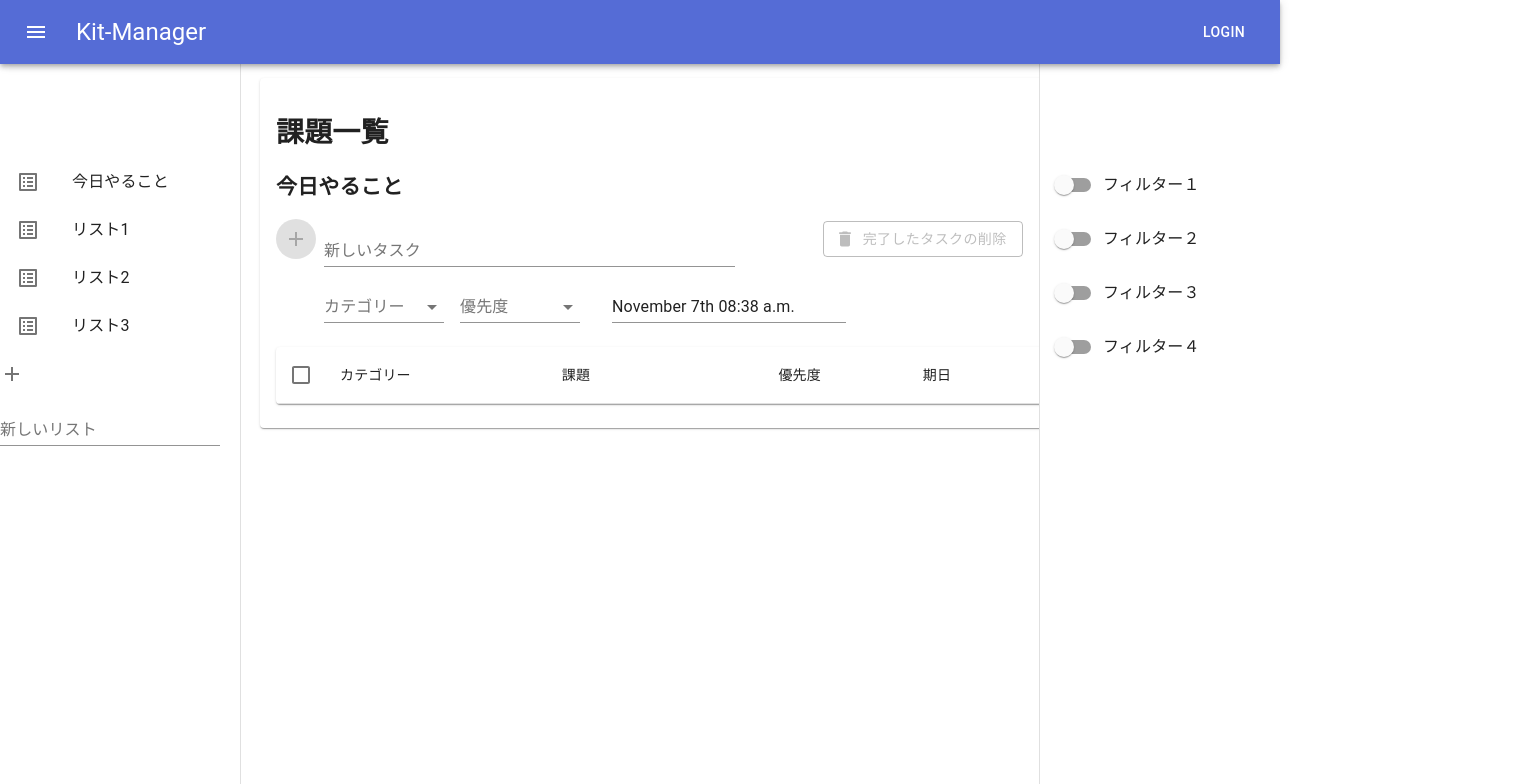
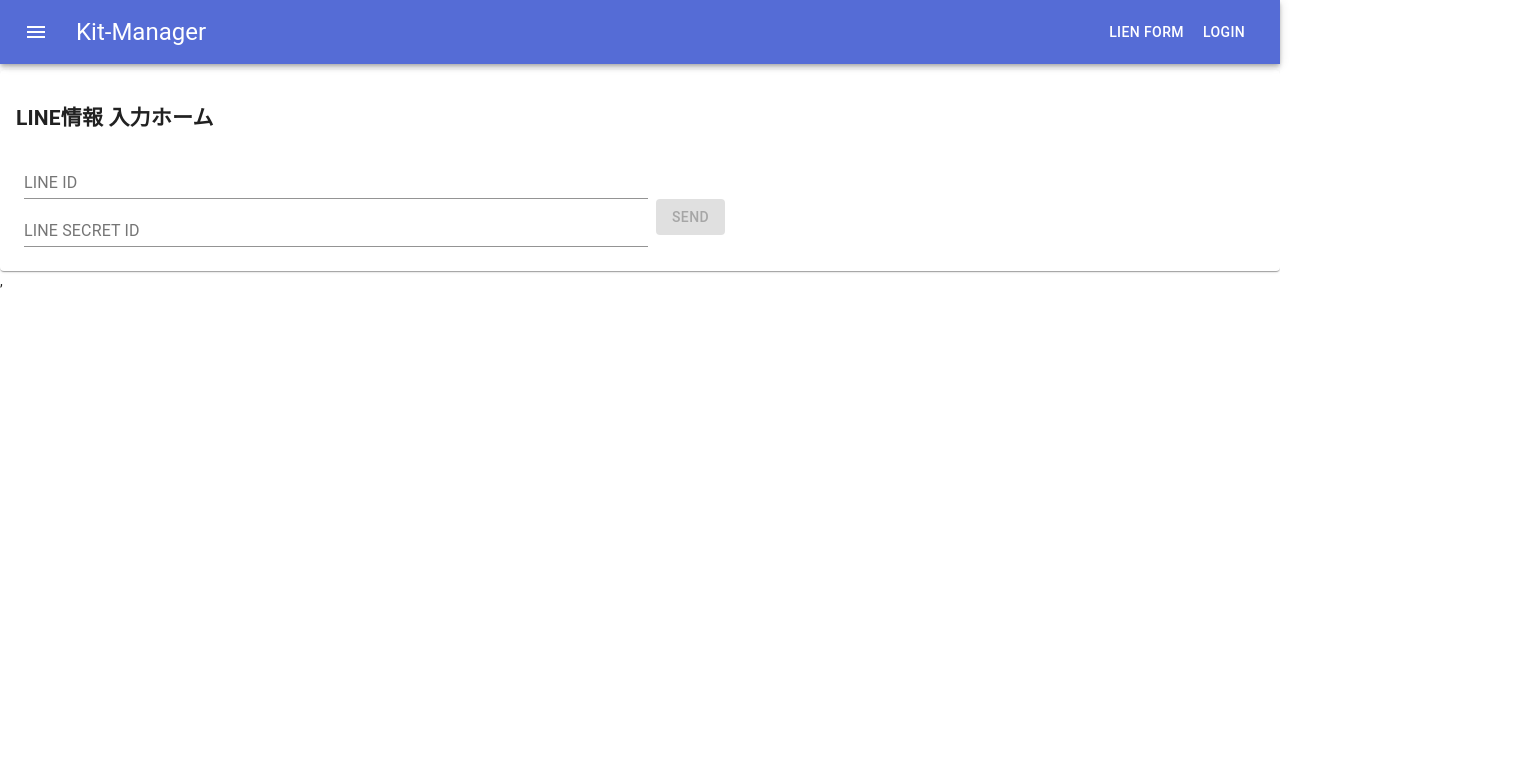
Before and after one commit to rainierrr/task-manager, a React app in the folder frontend/: page /line in a window 1280 px wide. Shown: the top 784 px of the page, 1540 px wide, since content can reach past the window. Built offline with nearby package versions, Linux system fonts and the light colour scheme; the HTML template or start-up script is replaced by a standard one.

Commit message:
lineの入力ホーム作成

```diff
--- a/frontend/package.json
+++ b/frontend/package.json
@@ -28,11 +28,13 @@
     "@types/date-fns": "^2.6.0",
     "@types/react-redux": "^7.1.12",
     "add": "^2.0.6",
+    "axios": "^0.21.1",
     "react": "^17.0.1",
     "react-dom": "^17.0.1",
     "react-redux": "^7.2.2",
     "react-router-dom": "^5.2.0",
     "redux": "^4.0.5",
+    "redux-thunk": "^2.3.0",
     "yarn": "^1.22.10"
   }
 }
--- a/frontend/src/App.tsx
+++ b/frontend/src/App.tsx
@@ -1,9 +1,9 @@
 import * as React from "react";
 import Grid from '@material-ui/core/Grid';
 import SideBar from './SideBar';
-import Heder from './Header';
 import ListFilter from './ListFilter';
 import TaskList from './Tasks/index';
+import Header from './Header';
 import { makeStyles, createStyles, Theme } from '@material-ui/core/styles';
 
 const drawerWidth = 240;
@@ -27,9 +27,10 @@ function App() {
   const classes = useStyles();
   return (
     <div>
-        <Heder />
+        <div>
         <SideBar/>
         <ListFilter />
+        <Header />
         <div>
           <Grid container className={classes.container}>
             <Grid item xs={8}>
@@ -39,6 +40,7 @@ function App() {
             </Grid>
           </Grid>
         </div>
+        </div>
     </div>
   );
 }
--- a/frontend/src/Header.tsx
+++ b/frontend/src/Header.tsx
@@ -6,7 +6,7 @@ import Typography from '@material-ui/core/Typography';
 import Button from '@material-ui/core/Button';
 import MenuIcon from '@material-ui/icons/Menu';
 import { makeStyles, createStyles, Theme } from '@material-ui/core/styles';
-
+import {Link} from 'react-router-dom'
 
 
 
@@ -20,6 +20,9 @@ const useStyles = makeStyles((theme: Theme) =>
     },
     title: {
       flexGrow: 1,
+    },
+    link: {
+      color : 'white'
     },
     AppBar: {
       zIndex: theme.zIndex.drawer + 1,
@@ -39,8 +42,11 @@ function Header() {
             <MenuIcon />
           </IconButton>
           <Typography variant="h5" className={classes.title} >
-            Kit-Manager
+            <Link to='/' style={{ textDecoration: 'none' }} className={classes.link}>Kit-Manager</Link>
           </Typography >
+          <Button color="inherit">
+            <Link to='/line'style={{ textDecoration: 'none' }} className={classes.link}>Lien Form</Link>
+          </Button>
           <Button color="inherit">Login</Button>
         </Toolbar>
       </AppBar>
--- /dev/null
+++ b/frontend/src/LineForm/index.tsx
@@ -0,0 +1,58 @@
+import React, { useState } from 'react';
+import Header from '../Header';
+import { makeStyles, createStyles, Theme } from '@material-ui/core/styles';
+import Card from '@material-ui/core/Card'
+import CardContent from '@material-ui/core/CardContent'
+import TextField from '@material-ui/core/TextField'
+import Button from '@material-ui/core/Button';
+import Icon from '@material-ui/core/Icon';
+
+const useStyles = makeStyles((theme: Theme) =>
+  createStyles({
+    container: {
+      paddingTop: theme.spacing(1),
+      marginTop: 70,
+    },
+    content: {
+      paddingTop: theme.spacing(1),
+      paddingBottom: theme.spacing(1)
+    },
+    textField: {
+      marginLeft: theme.spacing(1),
+      marginRight: theme.spacing(1),
+      width: '50%',
+    },
+    button: {
+      margin: theme.spacing(1),
+    },
+  })
+);
+const LineForm = () => {
+  const classes = useStyles();
+  const [lineID, setLineID] = useState('');
+  const [lineSecretID, setLineSecretID] = useState('');
+
+  const sendButton = (e: React.MouseEvent<HTMLElement>) =>{
+    e.preventDefault()
+    setLineID('')
+    setLineSecretID('')
+  }
+  return(
+    <div>
+      <Header />
+      <Card className={classes.container}>
+        <CardContent className={classes.content}>
+          <h2>LINE情報 入力ホーム</h2>
+          <TextField id="lienIDForm"label="LINE ID" value={lineID} onChange={e => setLineID(e.target.value)} className={classes.textField}/>
+          <TextField id="lienSecretIDForm"label="LINE SECRET ID" value={lineSecretID} onChange={e => setLineSecretID(e.target.value)} className={classes.textField}/>
+          <Button onClick={sendButton} variant="contained" color="primary" disabled={lineID === '' || lineSecretID === ''}>
+            Send
+          </Button>
+        </CardContent>
+      </Card>
+
+    </div>
+  )
+}
+
+export default LineForm
--- a/frontend/src/Tasks/Actions.ts
+++ b/frontend/src/Tasks/Actions.ts
@@ -1,10 +1,14 @@
-import { Action } from 'redux';
+import { Action, Dispatch } from 'redux';
+import axios from 'axios'
+import { TaskType } from './Type'
 export type Actions = (
   | AddTaskAction
   | DeleteTaskAction
   | CheckTaskAction
   | DeleteAllCompletedTaskAction
+  | Fetch_Tasks
 );
+
 
 export interface AddTaskAction extends Action {
     type: 'ADD_TASK';
@@ -13,7 +17,10 @@ export interface AddTaskAction extends Action {
     priority: string,
     date: Date
 }
-
+export interface Fetch_Tasks extends Action {
+  type: 'FETCH_TASKS';
+  response: TaskType;
+}
 export interface DeleteTaskAction extends Action {
   type: 'DELETE_TASK';
   id: number;
@@ -39,6 +46,7 @@ export function addTaskAction(name:string, category:string, priority: string, da
   }
 }
 
+
 export function deleteTaskAction(id:number) : DeleteTaskAction {
   return {
     type: 'DELETE_TASK',
@@ -59,3 +67,18 @@ export function checkTaskAction(id:number, completed:boolean) : CheckTaskAction
     completed
   }
 }
+const ROOT_URL = 'http://localhost:8000'
+const TOKEN = '69ebbef3b9f2d7b663b150e0c97b5c59e9ee1a5d'
+
+export const fetchTasks = async(dispatch :Dispatch) => {
+  console.log('Go')
+  const response = await axios.get(`${ROOT_URL}/api/tasks/`,{
+    headers: {
+      'Authorization': TOKEN
+    }
+  })
+  for(const key in response.data) {
+    dispatch({ type: 'FETCH_TASKS', response: response.data[key]})
+  }
+  console.log('Go')
+}
--- a/frontend/src/Tasks/TasksIndex.tsx
+++ b/frontend/src/Tasks/TasksIndex.tsx
@@ -12,6 +12,7 @@ import Task from './Task'
 import { TaskType } from './Type'
 import { useSelector, useDispatch } from 'react-redux';
 import { RootState } from '../store'
+
 
 const useStyles = makeStyles({
   table: {
--- a/frontend/src/Tasks/index.tsx
+++ b/frontend/src/Tasks/index.tsx
@@ -1,11 +1,12 @@
 import React, { useState } from 'react';
-import { useEffect } from 'react'
+import { useEffect, useCallback } from 'react'
 import { makeStyles, createStyles, Theme } from '@material-ui/core/styles'
 import { useSelector, useDispatch } from 'react-redux';
 import { RootState } from '../store'
 import {
   addTaskAction,
-  deleteAllCompletedTaskAction
+  deleteAllCompletedTaskAction,
+  fetchTasks
 } from './Actions'
 import { TaskType } from './Type'
 import TasksIndex from './TasksIndex'
@@ -25,6 +26,7 @@ import {
   DateTimePicker,
   MuiPickersUtilsProvider,
 } from '@material-ui/pickers';
+import axios from 'axios'
 
 const useStyles = makeStyles((theme: Theme) =>
   createStyles({
@@ -69,8 +71,13 @@ const index = () => {
   const tasks = useSelector((state: RootState) => state.tasks)
   const dispatch = useDispatch();
 
+  const ROOT_URL = 'http://localhost:8000'
+  const TOKEN = '69ebbef3b9f2d7b663b150e0c97b5c59e9ee1a5d'
   useEffect(() => localStorage.setItem(APP_KEY, JSON.stringify(tasks)),[ tasks ]);
-  useEffect(() => console.log(tasks),[ tasks ]);
+
+  //useEffect(() => { fetchTasks(dispatch) },[]);
+  useEffect(() => { console.log(tasks) },[tasks]);
+
   const category_dict:Array<string> = ["OS", "情報工学実験","プロジェクトデザイン"]
   const priority_dict:Array<string> = ["High", "Mid","Low"]
 
--- a/frontend/src/Tasks/reducer.ts
+++ b/frontend/src/Tasks/reducer.ts
@@ -15,6 +15,21 @@ const initialState = (): TasksType => {
 
 const taskReducer = (state: TasksType = initialState(), action: Actions) => {
   switch (action.type) {
+		case 'FETCH_TASKS':
+			console.log(action.response)
+			return {
+        tasks: [
+          ...state.tasks,
+          {
+            id: action.response.id,
+            name: action.response.name,
+						completed: action.response.completed,
+						priority: action.response.priority,
+						date: action.response.date,
+						category: action.response.category,
+          },
+        ],
+			};
     case 'ADD_TASK':
 			const length = state.tasks.length
 			const id = length === 0 ? 0 : state.tasks[length - 1].id + 1
--- a/frontend/src/index.tsx
+++ b/frontend/src/index.tsx
@@ -6,6 +6,9 @@ import { Provider } from 'react-redux'
 import theme from './theme'
 import store from './store'
 import CssBaseline from '@material-ui/core/CssBaseline'
+import { BrowserRouter, Route, Switch} from 'react-router-dom'
+import LineForm from './LineForm/index'
+
 
 function Root(){
   return (
@@ -13,7 +16,12 @@ function Root(){
       <ThemeProvider theme={theme}>
         <CssBaseline />
           <Provider store={store}>
-            <App />
+            <BrowserRouter>
+              <Switch>
+                <Route exact path='/' component={App} />
+                <Route exact path='/line' component={LineForm} />
+              </Switch>
+            </BrowserRouter>
           </Provider>,
       </ThemeProvider>
     </div>
--- a/frontend/src/store.ts
+++ b/frontend/src/store.ts
@@ -1,6 +1,7 @@
 import  taskReducer  from './Tasks/reducer';
 import { createStore } from 'redux';
 import { combineReducers, applyMiddleware, compose} from 'redux';
+import thunk from 'redux-thunk'
 
 export const rootReducer = combineReducers({
     tasks: taskReducer
@@ -18,7 +19,7 @@ const composeReduxDevToolsEnhancers = typeof window === 'object' && window.__RED
 
 export const store = createStore(
     rootReducer,
-    composeReduxDevToolsEnhancers(applyMiddleware())
+    composeReduxDevToolsEnhancers(applyMiddleware(thunk))
     );
 
 export type RootState = ReturnType<typeof rootReducer>
```
Also changed, not shown: 2 other files (tests, documents, lock files or other folders).
